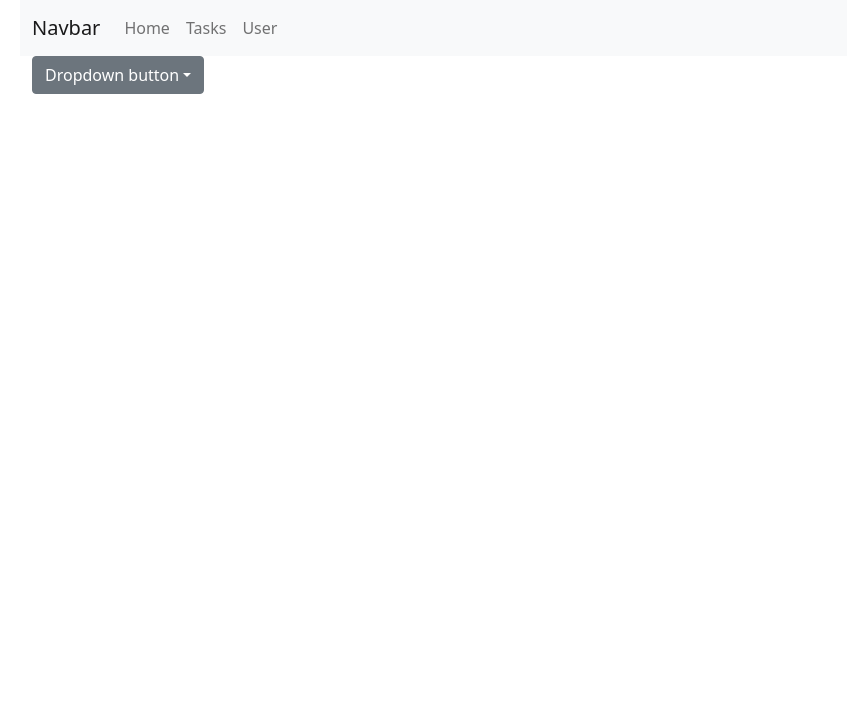
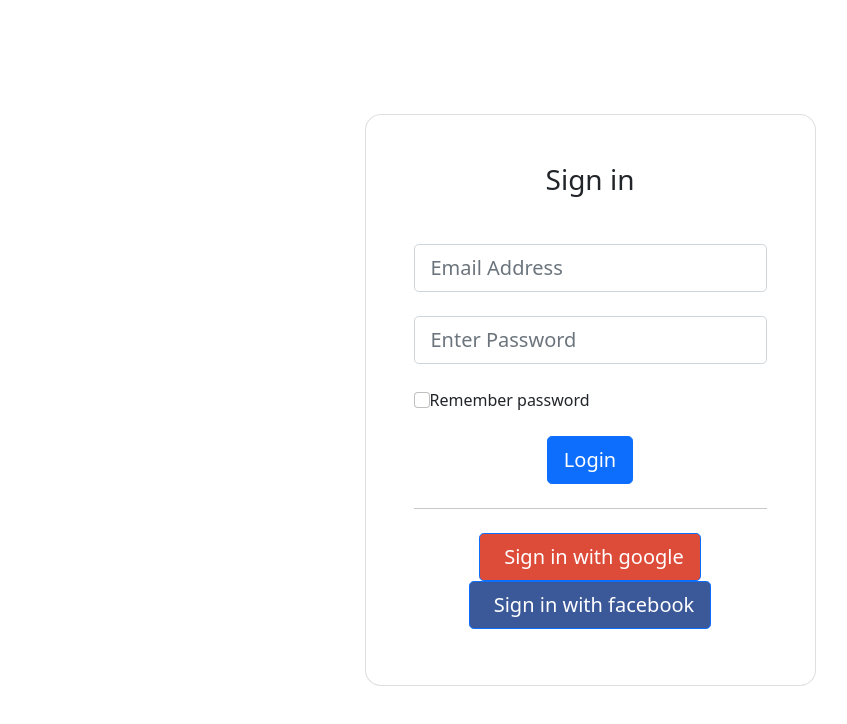
Before and after one commit to Ibbukanch/Machine-Test, a React (Create React App) app: page / in a window 1280 px wide. Shown: the top 724 px of the page, without its empty margins (50-897 px from the left). Built offline with nearby package versions, Linux system fonts and the light colour scheme.

Commit message:
Machine test completed

```diff
--- a/src/components/Dashboard.js
+++ b/src/components/Dashboard.js
@@ -3,8 +3,9 @@ import { Home } from "./Home";
 import { Tasks } from "./Tasks";
 import { User } from "./User";
 
-export const Dashboard = () => {
+export const Dashboard = (props) => {
 
+    const {setAuthorized} = props
     const [activePage, setActivePage] = useState('Home');
 
     return (
@@ -37,7 +38,7 @@ export const Dashboard = () => {
 
       <div class="row">
         <div class="col-12">
-        {activePage === 'Home' ? <Home /> : activePage === 'Tasks' ? <Tasks/> : activePage === 'User' ? <User/> : ''}
+        {activePage === 'Home' ? <Home /> : activePage === 'Tasks' ? <Tasks/> : activePage === 'User' ? <User setAuthorized={setAuthorized} /> : ''}
         </div>
       </div>
     </div>
--- a/src/components/Login.js
+++ b/src/components/Login.js
@@ -1,5 +1,56 @@
-export const Login = () => {
+export const Login = (props) => {
+
+    const {setAuthorized} = props
+    const handleSubmit = (e) => {
+        e.preventDefault();
+        if(e.target.email.value === "demo@gmail.com" && e.target.password.value === "demo1234") {
+            localStorage.setItem('email', e.target.email.value);
+            localStorage.setItem('password', e.target
+            .password.value);
+            setAuthorized(true);
+        }
+    }
+
     return (
-        <div>It is a login page</div>
+        <section class="vh-100" style={{backgroundColor: 'white'}}>
+        <div class="container py-5 h-100">
+          <div class="row d-flex justify-content-center align-items-center h-100">
+            <div class="col-12 col-md-8 col-lg-6 col-xl-5">
+              <div class="card shadow-2-strong" style={{borderRadius: "1rem"}}>
+                <div class="card-body p-5 text-center">
+                <form onSubmit={handleSubmit}>
+                  <h3 class="mb-5">Sign in</h3>
+
+                  <div class="form-outline mb-4">
+                    <input  name="email" type="email" id="email" placeholder="Email Address" class="form-control form-control-lg" required />
+                  </div>
+
+                  <div class="form-outline mb-4">
+                    <input name="password" type="password" id="typePasswordX-2" placeholder="Enter Password" class="form-control form-control-lg" />
+                  </div>
+
+                  <div class="form-check d-flex justify-content-start mb-4">
+                    <input
+                      class="form-check-input"
+                      type="checkbox"
+                      value=""
+                      id="form1Example3"
+                    />
+                    <label class="form-check-label" for="form1Example3"> Remember password </label>
+                  </div>
+
+                  <button class="btn btn-primary btn-lg btn-block" type="submit">Login</button>
+
+                  <hr class="my-4" />
+
+                  <button class="btn btn-lg btn-block btn-primary" style={{backgroundColor: "#dd4b39"}} type="submit"><i class="fab fa-google me-2"></i> Sign in with google</button>
+                  <button class="btn btn-lg btn-block btn-primary mb-2" style={{backgroundColor: "#3b5998"}} type="submit"><i class="fab fa-facebook-f me-2"></i>Sign in with facebook</button>
+                  </form>
+                </div>
+              </div>
+            </div>
+          </div>
+        </div>
+      </section>
     )
 }
--- a/src/components/MachineTest.js
+++ b/src/components/MachineTest.js
@@ -8,6 +8,6 @@ export const MachineTest = () => {
     const [is_authorized, setAuthorized] = useState(false);
 
     return(
-        getToken() ? <Dashboard /> : <Login setAuthorized={setAuthorized}/>
+        getToken() ? <Dashboard setAuthorized={setAuthorized} /> : <Login setAuthorized={setAuthorized} />
     )
 }
--- a/src/components/Tasks.js
+++ b/src/components/Tasks.js
@@ -9,6 +9,11 @@ export const Tasks = () => {
         let data = await response.json();
         console.log(data);
         setData(data);
+    }
+
+    const removeObj = (id) => {
+        const new_data = data.filter(function(el) { return el.id != id; });
+        setData(new_data);
     }
 
     useEffect(() => {
@@ -32,7 +37,9 @@ export const Tasks = () => {
                     <th scope="row">{obj.id}</th>
                     <td>{obj.title}</td>
                     <td>{String(obj.completed)}</td>
-                    <td><button type="button" class="btn btn-danger">Delete</button></td>
+                    <td><button type="button" class="btn btn-danger" data-bs-toggle="modal" data-bs-target={`#exampleModal${obj.id}`}>Delete</button>
+                    <Modal id={obj.id} removeObj={removeObj}/>
+                    </td>
                 </tr>
                 ))}
                 </tbody>
@@ -40,3 +47,28 @@ export const Tasks = () => {
         </div>
     )
 }
+
+export const Modal = (props) => {
+
+    const {removeObj} = props
+
+    return (
+        <div class="modal fade" id={`exampleModal${props.id}`} tabindex="-1" aria-labelledby="exampleModalLabel" aria-hidden="true">
+  <div class="modal-dialog">
+    <div class="modal-content">
+      <div class="modal-header">
+        <h5 class="modal-title" id="exampleModalLabel">Delete</h5>
+        <button type="button" class="btn-close" data-bs-dismiss="modal" aria-label="Close"></button>
+      </div>
+      <div class="modal-body">
+        Are you Sure you want to Delete
+      </div>
+      <div class="modal-footer">
+        <button type="button" class="btn btn-secondary" data-bs-dismiss="modal">Cancel</button>
+        <button type="button" class="btn btn-primary" data-bs-dismiss="modal" onClick={() => removeObj(props.id)}>Ok</button>
+      </div>
+    </div>
+  </div>
+</div>
+    )
+}
--- a/src/components/User.js
+++ b/src/components/User.js
@@ -1,5 +1,52 @@
-export const User = () => {
+import { useState } from "react"
+
+export const User = (props) => {
+    const {setAuthorized} = props
+
+    const [flag, setFlag] = useState('');
+    const [newPassword, setNewPassword] = useState('');
+
+    const handleSubmit = () => {
+        console.log(newPassword);
+        if(!newPassword){ alert('Please Enter New Password') }
+        else { localStorage.setItem('password', newPassword); }
+    }
+
+    const Logout = () => {
+        localStorage.setItem('email', '');
+        localStorage.setItem('password', '');
+        setAuthorized(false);
+    }
+
     return (
-        <div>It is a user page</div>
+    <div>
+    <form onSubmit={(e)=>e.preventDefault()}>
+    <div class="row mb-3">
+        <label for="inputEmail3" class="col-sm-2 col-form-label">Email</label>
+        <div class="col-sm-10">
+            <input type="email" class="form-control" id="email" name="email" disabled={true} value={localStorage.getItem('email')}/>
+        </div>
+    </div>
+
+    <div class="row mb-3">
+        <label for="new_password" class="col-sm-2 col-form-label">{flag ? 'New Password' : 'Password'}</label>
+        <div class="col-sm-10">
+            <input type="password" class="form-control" id="password"  disabled={flag ? false : true} required onChange={(e)=>{setNewPassword(e.target.value)}} />
+        </div>
+    </div>
+    </form>
+
+    <div class="row gy-4">
+        <div class="col-md-3">
+        {flag ?
+            <button type="submit" class="btn btn-outline-secondary" onClick={handleSubmit}>Save Password</button> :
+            <button type="button" class="btn btn-outline-secondary" onClick={()=>setFlag('change_password')}>Change Password</button>
+        }
+        </div>
+        <div class="col-md-3">
+            <button type="button" class="btn btn-outline-secondary" onClick={()=>Logout()}>Logout</button>
+        </div>
+    </div>
+    </div>
     )
 }
--- a/src/components/helper.js
+++ b/src/components/helper.js
@@ -1,4 +1,4 @@
 export const getToken = () => {
-    const token = localStorage.getItem('user') ? localStorage.getItem('user') : null
-    return 'asdasd'
+    const token = localStorage.getItem('email') ? localStorage.getItem('email') : null
+    return token
 }
```
